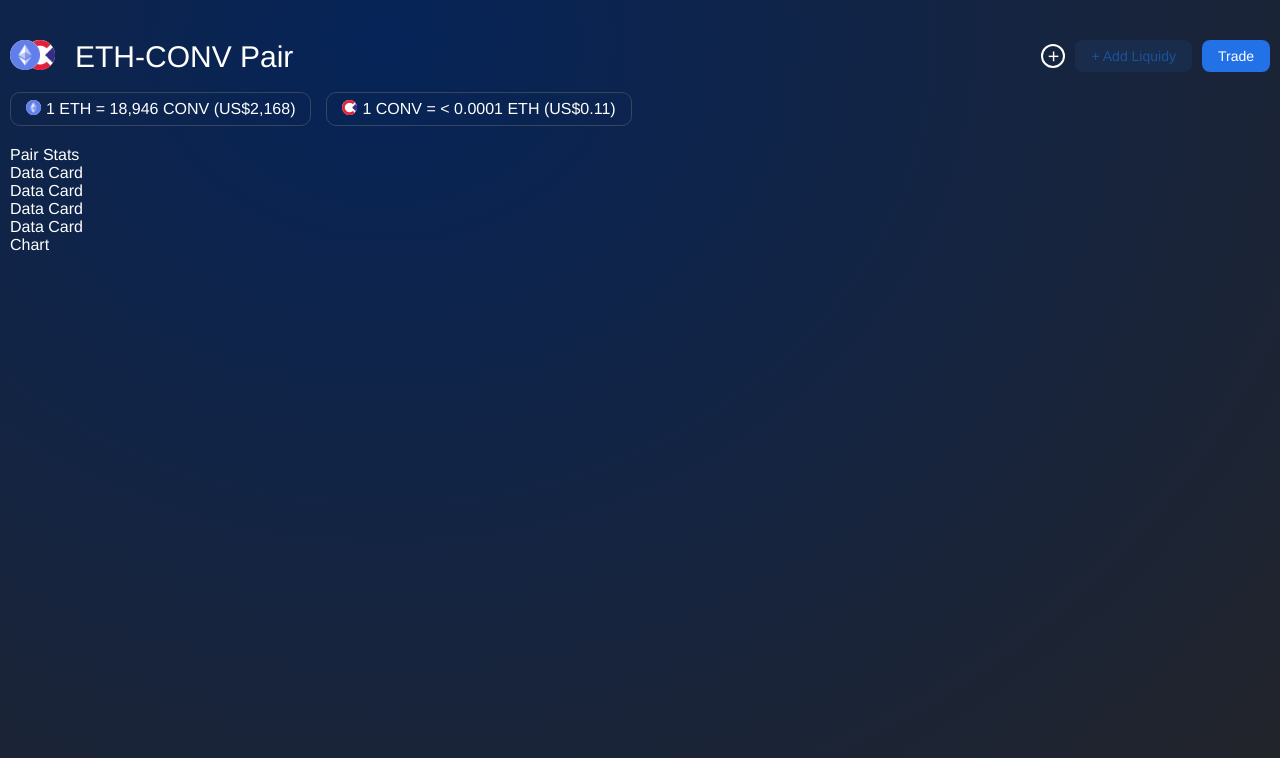
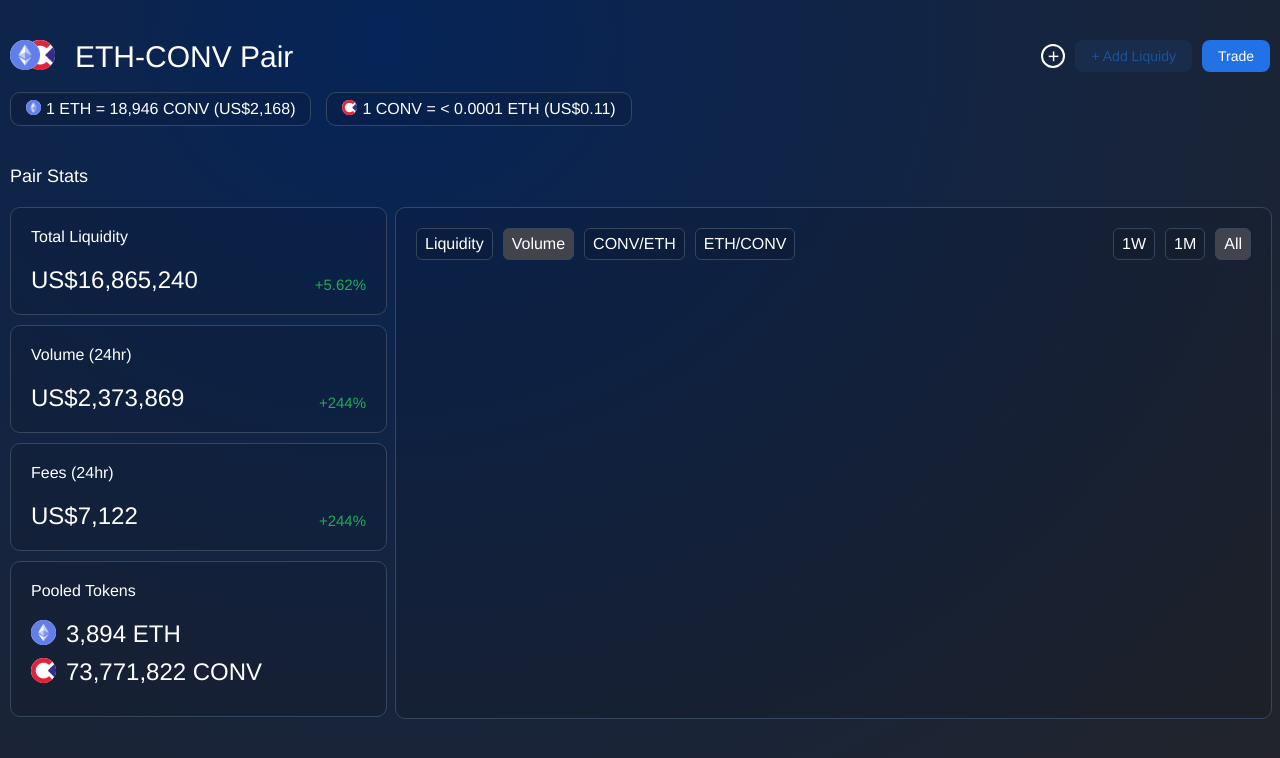
Before and after one commit to paksum1212/uniswap, a Vue app: page / in a window 1280 px wide. Shown: the top 758 px of the page. Built offline with nearby package versions, Linux system fonts and the light colour scheme.

Commit message:
Develop content layout

```diff
--- a/src/App.vue
+++ b/src/App.vue
@@ -39,6 +39,16 @@ body {
   padding: 10px;
   max-width: 1280px;
   font-size: 16px;
+}
+
+.pos {
+  color: #22ab55 !important;
+}
+.neg {
+  color: #e85e5f !important;
+}
+.unc {
+  color: #666666 !important;
 }
 
 /* Icons */
@@ -103,8 +113,9 @@ body {
   border: 1px solid #36465F;
   border-radius: 10px;
   padding: 6px 15px;
+  background: linear-gradient(rgba(0, 0, 0, 0.1), rgba(0, 0, 0, 0.1));
 }
-.card:not(:first-of-type) {
-  margin-left: 15px;
+.card.sel {
+  background: #41444D;
 }
 </style>
--- a/src/components/Content.vue
+++ b/src/components/Content.vue
@@ -1,14 +1,16 @@
 <template>
   <div class="content">
-    <div>{{ title }}</div>
-    <div>
-      <DataCard />
-      <DataCard />
-      <DataCard />
-      <DataCard />
-    </div>
-    <div>
-      <ChartPanel />
+    <div class="title">{{ title }}</div>
+    <div class="container">
+      <div>
+        <DataCard title="Total Liquidity" :data=data.total_liquidity />
+        <DataCard title="Volume (24hr)" :data=data.volume_24hr />
+        <DataCard title="Fees (24hr)" :data=data.fees_24hr />
+        <DataCard title="Pooled Tokens" :data=data.pooled_tokens />
+      </div>
+      <div>
+        <ChartPanel />
+      </div>
     </div>
   </div>
 </template>
@@ -28,12 +30,46 @@ export default {
   },
   data () {
     return {
-      title: "Pair Stats"
+      title: "Pair Stats",
+      data: { // TODO: implement data logic
+        total_liquidity: {
+          price: "US$16,865,240",
+          change: "+5.62%"
+        },
+        volume_24hr: {
+          price: "US$2,373,869",
+          change: "+244%"
+        },
+        fees_24hr: {
+          price: "US$7,122",
+          change: "+244%"
+        },
+        pooled_tokens: {
+          quantity1: "3,894",
+          quantity2: "73,771,822"
+        }
+      }
     }
   }
 }
 </script>
 
 <style scoped>
-
+.title {
+  font-size: 18px;
+  padding: 20px 0px;
+}
+.container {
+  display: flex;
+}
+.container > div:first-of-type {
+  width: 30%;
+}
+.container > div:last-of-type {
+  width: 70%;
+  margin-left: 10px;
+}
+.container > div > div:last-of-type {
+  margin: 0px;
+}
 </style>
--- a/src/components/Content/ChartPanel.vue
+++ b/src/components/Content/ChartPanel.vue
@@ -1,6 +1,20 @@
 <template>
-  <div class="chart-panel">
-    Chart
+  <div class="chart-panel card">
+    <div>
+      <div class="btn-group">
+        <div class="card">Liquidity</div>
+        <div class="card sel">Volume</div>
+        <div class="card">{{ this.$code2 }}/{{ this.$code1 }}</div>
+        <div class="card">{{ this.$code1 }}/{{ this.$code2 }}</div>
+      </div>
+      <div class="btn-group">
+        <div class="card">1W</div>
+        <div class="card">1M</div>
+        <div class="card sel">All</div>
+      </div>
+    </div>
+    <div class="chart">
+    </div>
   </div>
 </template>
 
@@ -14,5 +28,27 @@ export default {
 </script>
 
 <style scoped>
+.chart-panel.card {
+  display: block;
+  width: calc(100% - 40px);
+  height: calc(100% - 40px);
+  margin-bottom: 10px;
+  padding: 20px;
+}
+.chart-panel.card .card {
+  padding: 6px 8px;
+  margin-right: 10px;
+  border-radius: 6px;
+  cursor: pointer;
+}
+.chart-panel.card .card:last-of-type {
+  margin-right: 0px;
+}
 
+.btn-group {
+  display: inline-block;
+}
+.btn-group:last-of-type {
+  float: right;
+}
 </style>
--- a/src/components/Content/DataCard.vue
+++ b/src/components/Content/DataCard.vue
@@ -1,6 +1,18 @@
 <template>
-  <div class="data-card">
-    Data Card
+  <div class="data-card card">
+    <div class="title">{{ title }}</div>
+    <div class="t1" v-if="data.price != null && data.change != null">
+      <span>{{ data.price }}</span>
+      <span v-bind:class="{
+        pos: checkValue('pos', data.change),
+        neg: checkValue('neg', data.change),
+        unc: checkValue('unc', data.change)
+      }">{{ data.change }}</span>
+    </div>
+    <div class="t2" v-else-if="data.quantity1 != null && data.quantity2 != null">
+      <div><span class="icon"><img v-bind:src="icon(this.$code1)" /></span>{{ data.quantity1 }} {{this.$code1}}</div>
+      <div><span class="icon"><img v-bind:src="icon(this.$code2)" /></span>{{ data.quantity2 }} {{this.$code2}}</div>
+    </div>
   </div>
 </template>
 
@@ -8,11 +20,49 @@
 export default {
   name: 'DataCard',
   props: {
-
+    title: String,
+    data: Object
+  },
+  methods: {
+    icon: (code) => require('@/assets/icons/' + code + '.png'),
+    checkValue: (t, d) => t === (d.indexOf("+") >= 0 ? "pos" : d.indexOf("-") >= 0 ? "neg" : "unc")
   }
 }
 </script>
 
 <style scoped>
+.card {
+  display: block;
+  width: calc(100% - 40px);
+  min-height: 60px;
+  margin-bottom: 10px;
+  padding: 20px;
+}
+.title {
+  margin-bottom: 20px;
+}
+.icon {
+  margin-right: 10px;
+  vertical-align: text-top;
+}
+.icon > img {
+  width: 25px;
+  height: 25px;
+}
 
+.t1 > span:first-of-type {
+  font-size: 24px;
+}
+.t1 > span:last-of-type {
+  float: right;
+  font-size: 15px;
+  margin-top: 10px;
+}
+
+.t2 {
+  font-size: 24px;
+}
+.t2 > div {
+  margin-bottom: 10px;
+}
 </style>
--- a/src/components/Header/ConverterBar.vue
+++ b/src/components/Header/ConverterBar.vue
@@ -1,7 +1,7 @@
 <template>
   <div class="converter-bar">
-    <div class="card"><span class="icon"><img v-bind:src="images.icon(this.$code1)" /></span>{{ format($code1, $code2, data.code1.value, data.code1.usd) }}</div>
-    <div class="card"><span class="icon"><img v-bind:src="images.icon(this.$code2)" /></span>{{ format($code2, $code1, data.code2.value, data.code2.usd) }}</div>
+    <div class="card"><span class="icon"><img v-bind:src="icon(this.$code1)" /></span>{{ format($code1, $code2, data.code1.value, data.code1.usd) }}</div>
+    <div class="card"><span class="icon"><img v-bind:src="icon(this.$code2)" /></span>{{ format($code2, $code1, data.code2.value, data.code2.usd) }}</div>
   </div>
 </template>
 
@@ -11,12 +11,12 @@ export default {
   props: {
 
   },
+  methods: {
+    format: (code1, code2, value1, value2) => `1 ${code1} = ${value1} ${code2} (US$${value2})`,
+    icon: (code) => require('@/assets/icons/' + code + '.png')
+  },
   data() {
     return {
-      format: (code1, code2, value1, value2) => `1 ${code1} = ${value1} ${code2} (US$${value2})`,
-      images: {
-        icon: (code) => require('@/assets/icons/' + code + '.png')
-      },
       data: { // TODO: implement data logic
         code1: {
           value: "18,946",
@@ -49,4 +49,7 @@ export default {
   height: 20px;
   line-height: 20px;
 }
+.card:not(:first-of-type) {
+  margin-left: 15px;
+}
 </style>
--- a/src/components/Header/TopBar.vue
+++ b/src/components/Header/TopBar.vue
@@ -1,8 +1,8 @@
 <template>
   <div class="top-bar">
     <div>
-      <span class="icon"><img v-bind:src="images.icon(this.$code1)" /></span>
-      <span class="icon"><img v-bind:src="images.icon(this.$code2)" /></span>
+      <span class="icon"><img v-bind:src="icon(this.$code1)" /></span>
+      <span class="icon"><img v-bind:src="icon(this.$code2)" /></span>
       <span class="title">{{ title }}</span>
     </div>
     <div>
@@ -20,12 +20,8 @@ export default {
     title: String,
     enable: Object
   },
-  data() {
-    return {
-      images: {
-        icon: (code) => require('@/assets/icons/' + code + '.png')
-      }
-    }
+  methods: {
+    icon: (code) => require('@/assets/icons/' + code + '.png')
   }
 }
 </script>
```
